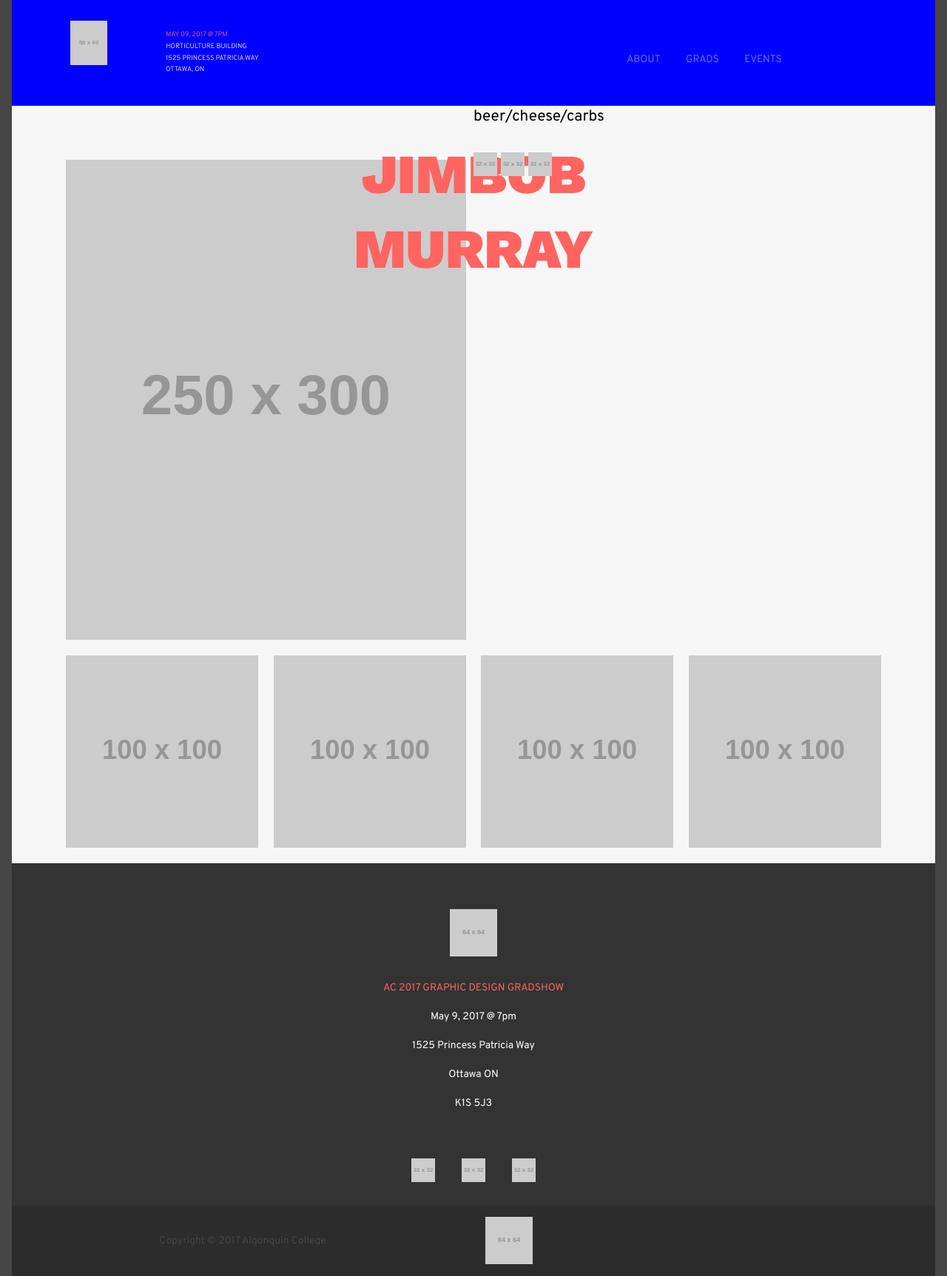
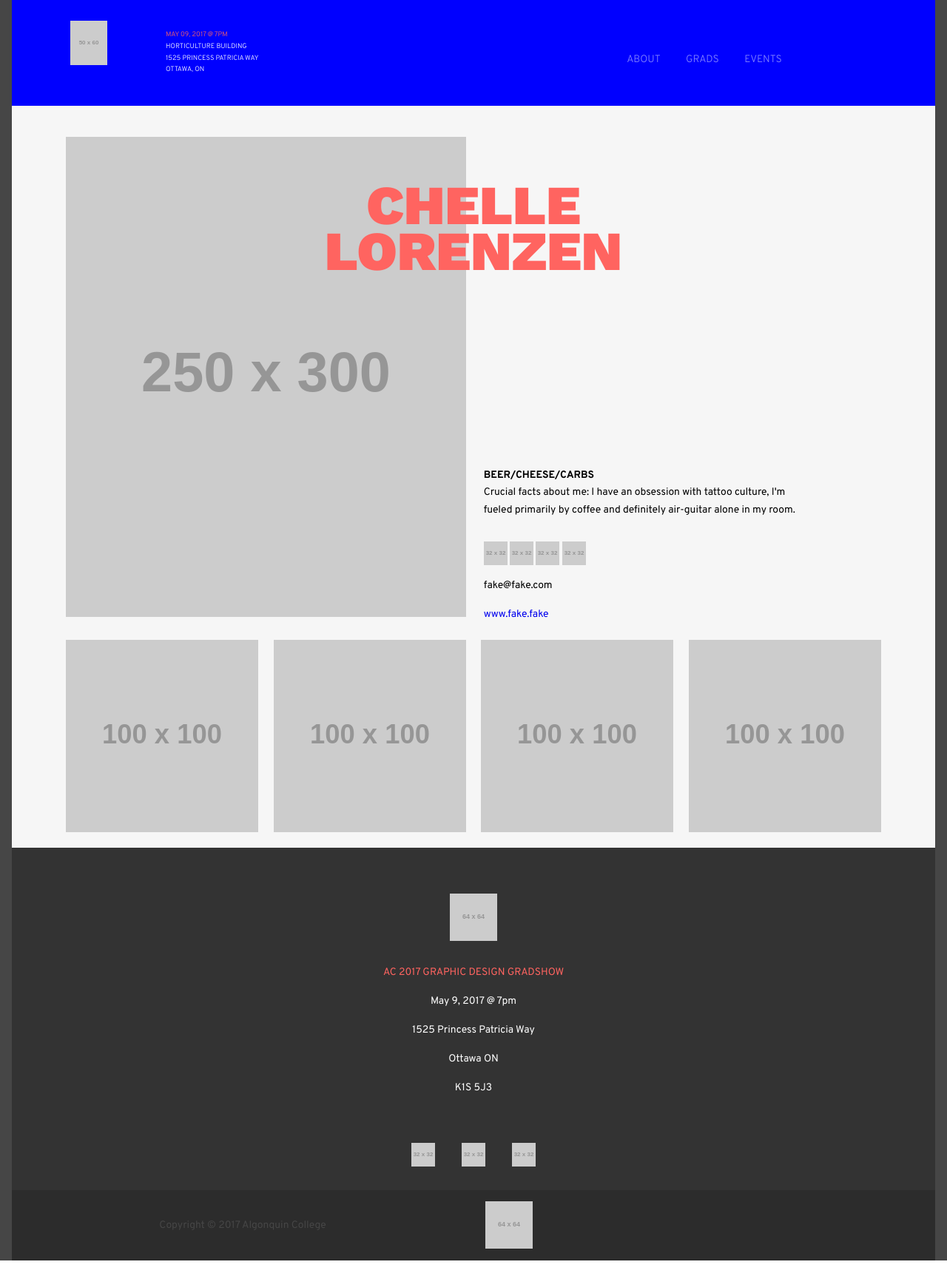
Before and after one commit to algonquindesign-grads/2017, a Jekyll site: the page built from grads.html, in a window 1280 px wide. Shown: the whole page at 74% size. Built offline with Jekyll 4.4.1, drawn with Linux system fonts in a browser that asks for light colours; nearby versions of some CDN libraries; after the commit the page ends 1704 px from its top, so only the background shows below that.

Commit message:
Alignment  of photos

```diff
--- a/css/main.css
+++ b/css/main.css
@@ -91,19 +91,13 @@
   font-weight: 300;
 }
 
+.text-bold {
+  font-weight: 700;
+}
+
 
 /* MAIN GRAD PAGE */
 
-.portfolio-spread {
+.bio-portfolio figure {
   padding: 0;
-  margin: 0;
 }
-
-.bio-name {
-  top: 2em;
-
-}
-
-.bio-name h2 {
-  line-height: .75;
-}
--- a/css/mediaqueries.css
+++ b/css/mediaqueries.css
@@ -5,28 +5,47 @@
 /* med */
 @media only screen and (min-width: 38em) {
 
-.bio-image {
-  padding: 3.5em .5em 1em 3.5em;
+  .bio-specialty {
+    padding: .5em 1em;
   }
 
-
-/* l */
-@media only screen and (min-width: 60em) {
-
+.bio-image {
+  padding: 2em 0 1em 0;
+}
 
 .bio-name {
  top: 2em;
 }
 
+.bio-name h2 {
+  line-height: 2.75rem;
+}
+
+
+}
+/* l */
+@media only screen and (min-width: 60em) {
+
+.bio-blurb {
+  width: 75%;
+}
+
+
+  .bio-image {
+    padding: 2em .5em 1.5em 3.5em;
+  }
+
+  .bio-name {
+    top: 5em;
+  }
 
   .bio-name h2 {
     font-size: 3.5832rem;
-  line-height: 4.875rem;
+    line-height: 2.975rem;
     }
 
   .bio-portfolio {
     padding: 0 3em;
-
   }
 
   .bio-portfolio figure {
--- a/grads.html
+++ b/grads.html
@@ -1,6 +1,6 @@
 ---
 layout: gradlayout
-longname: "Jimbob<br> Murray"
+longname: "Chelle<br> Lorenzen"
 shortname: "Bill M."
 specialty-1: beer
 specialty-2: cheese
@@ -12,7 +12,7 @@
 linkedin: "www.linkedinlink.com"
 behance: "www.behancelink.com"
 twitter: "www.twitterlink.com"
-description: "I like pushing buttons"
+description: "Crucial facts about me: I have an obsession with tattoo culture, I'm fueled primarily by coffee and definitely air-guitar alone in my room."
 image-1: "http://www.image.whatev-1"
 image-2: "http://www.image.whatev-1"
 image-3: "http://www.image.whatev-1"
@@ -22,7 +22,7 @@
 ---
 
 
-<section class="bio grid relative">
+<section class="bio grid grid-bottom relative">
 
     <div class="unit unit-xs-hidden unit-s-hidden m-1 bio-name absolute">
       <h2 class="display-font text-upper text-center text-red push-0">{{ page.longname }}</h2>
@@ -32,14 +32,12 @@
       <img class="img-flex" src="http://www.placehold.it/250x300" alt="bio image">
     </div>
 
-    <div class="unit xs-1 s-1 m-1-2 l-1-2">
-      <p>{{ page.specialty-1}}/{{ page.specialty-2}}/{{ page.specialty-3}}</p>
 
+  <div class="milli unit kilo island-1-2 bio-specialty xs-1 s-1 m-1-2 l-1-2">
+    <p class="push-0 text-bold text-upper ">{{ page.specialty-1}}/{{ page.specialty-2}}/{{ page.specialty-3}}</p>
 
-
-
-    <div class="unit bio-social">
-      <ul class="list-group-inline">
+    <p class="bio-blurb text-left">{{ page.description }}</p>
+      <ul class="list-group-inline push-1-2">
         <li>
           <i class="icon i-32">
             <img src="http://placehold.it/32x32" alt="fb">
@@ -55,15 +53,23 @@
             <img src="http://placehold.it/32x32" alt="fb">
           </i>
         </li>
-      </ul>
-    </div>
+        <li>
+          <i class="icon i-32">
+            <img src="http://placehold.it/32x32" alt="fb">
+          </i>
+        </li>
+    </ul>
+    <p class="push-1-2">{{ page.email}}</p>
+    <a href="{{ page.link }}"><p class="push-1-2">{{ page.link }}</p></a>
+
   </div>
+
 
 </section>
 
 <section class="bio-portfolio grid bg-lightgrey">
 
-      <figure class="bio-port-1 unit xs-1 s-1-2 m-1-4 l-1-4">
+      <figure class="push-0 bio-port-1 unit xs-1 s-1-2 m-1-4 l-1-4">
         <img class="img-flex" src="http://www.placehold.it/100x100">
       </figure>
 
@@ -81,5 +87,4 @@
         <img class="img-flex" src="http://www.placehold.it/100x100">
       </figure>
 
-
 </section>
```
Lines whose indentation alone changed are shown as unchanged.
